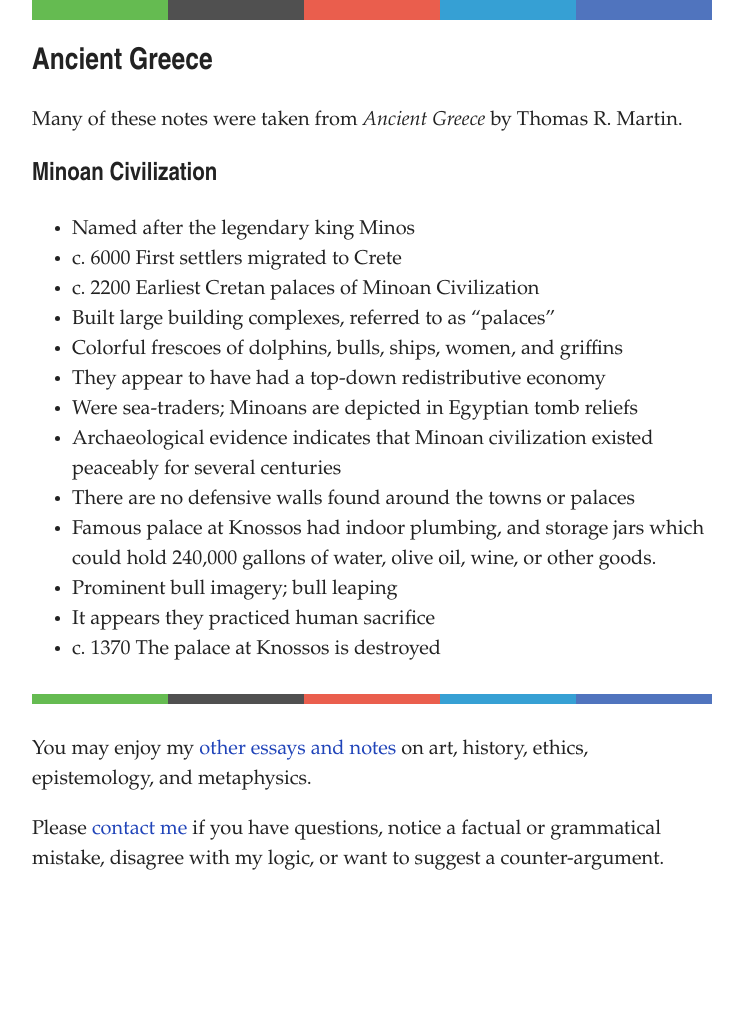
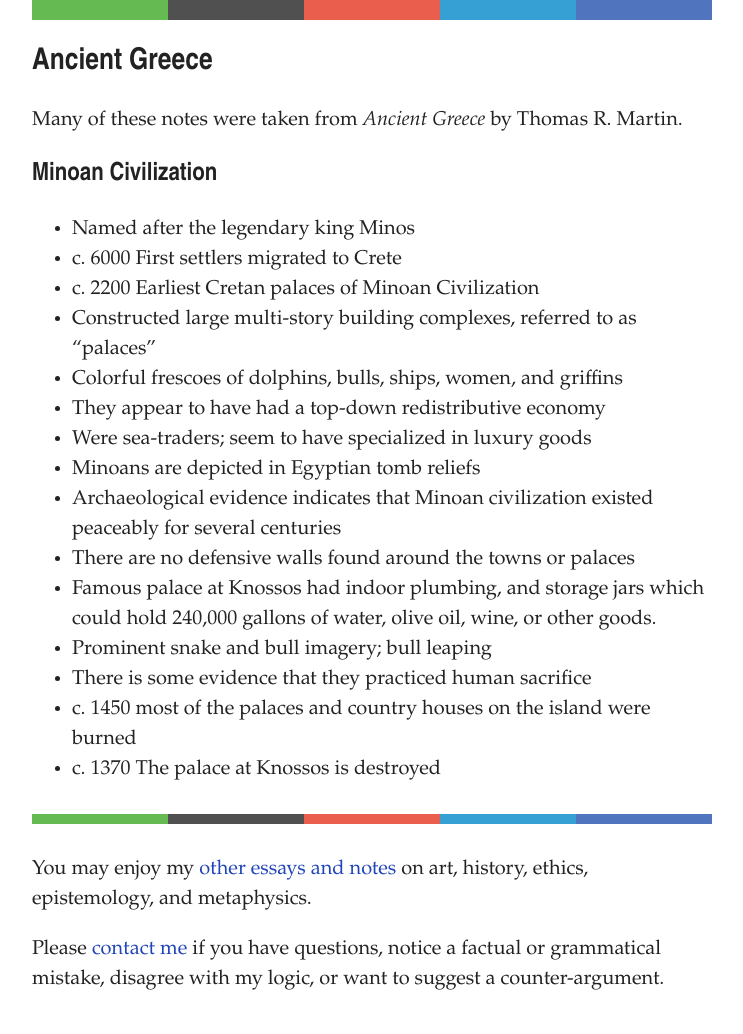
Before and after one commit to artsandmetaphysics/goodlifeodyssey, a Jekyll site: the page built from _notes/ancient-greece.md, in a window 1280 px wide. Shown: the whole page, without its empty margins (268-1011 px from the left). Built offline with Jekyll 4.4.1, drawn with Linux system fonts in a browser that asks for light colours; before the commit the page ends 914 px from its top, so only the background shows below that.

Commit message:
Clarify and add Minoan notes

```diff
--- a/_notes/ancient-greece.md
+++ b/_notes/ancient-greece.md
@@ -11,13 +11,15 @@ Many of these notes were taken from _Ancient Greece_ by Thomas R. Martin.
 - Named after the legendary king Minos
 - c. 6000 First settlers migrated to Crete
 - c. 2200 Earliest Cretan palaces of Minoan Civilization
-- Built large building complexes, referred to as "palaces"
+- Constructed large multi-story building complexes, referred to as "palaces"
 - Colorful frescoes of dolphins, bulls, ships, women, and griffins
 - They appear to have had a top-down redistributive economy
-- Were sea-traders; Minoans are depicted in Egyptian tomb reliefs
+- Were sea-traders; seem to have specialized in luxury goods
+- Minoans are depicted in Egyptian tomb reliefs
 - Archaeological evidence indicates that Minoan civilization existed peaceably for several centuries
 - There are no defensive walls found around the towns or palaces
 - Famous palace at Knossos had indoor plumbing, and storage jars which could hold 240,000 gallons of water, olive oil, wine, or other goods.
-- Prominent bull imagery; bull leaping
-- It appears they practiced human sacrifice
+- Prominent snake and bull imagery; bull leaping
+- There is some evidence that they practiced human sacrifice
+- c. 1450 most of the palaces and country houses on the island were burned
 - c. 1370 The palace at Knossos is destroyed
```
